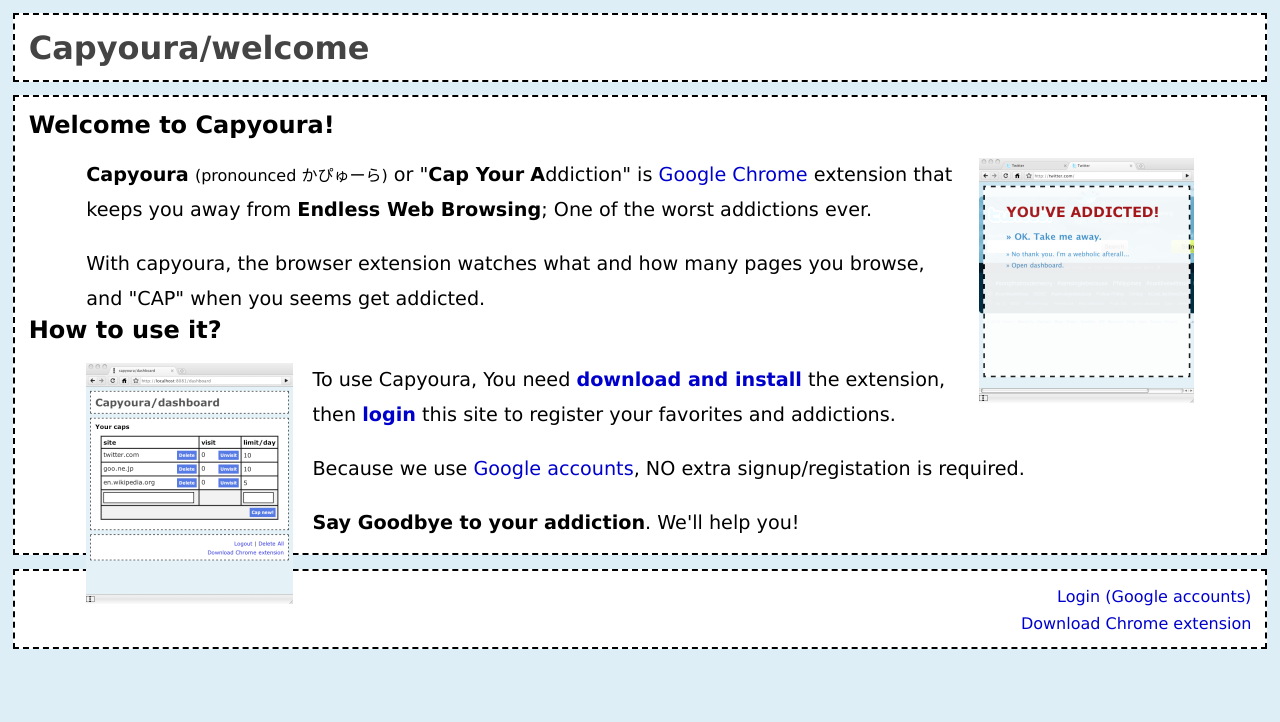
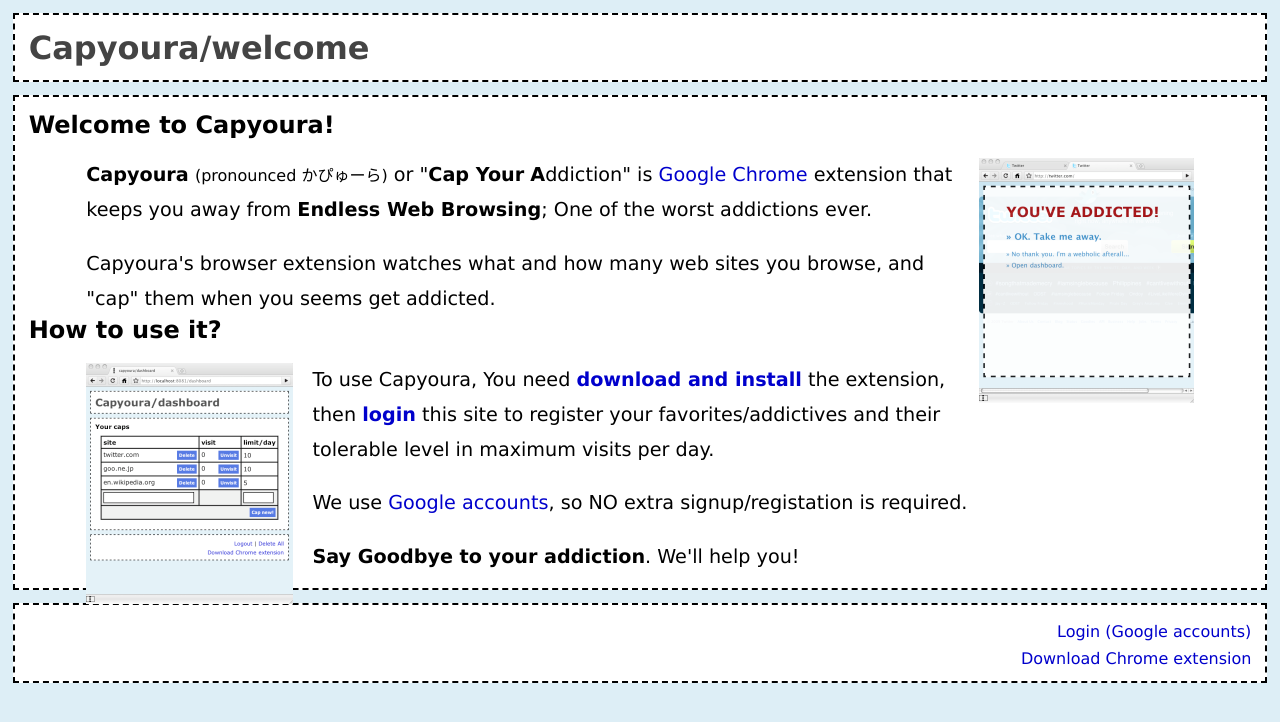
Before and after one commit to omo/capyoura, a Python web app: template gae/capyoura/templates/welcome.html in a window 1280 px wide. Shown: the top 722 px of the page. Run offline with Jinja, Linux system fonts and the light colour scheme; the template is opened without the code that fills it, so the values that code supplies are empty.

Commit message:
arranging welcome message

```diff
--- a/gae/capyoura/templates/welcome.html
+++ b/gae/capyoura/templates/welcome.html
@@ -10,18 +10,19 @@ is <a href="http://www.google.com/chrome">Google Chrome</a> extension that
 keeps you away from <em>Endless Web Browsing</em>; One of the worst addictions ever.
 </p>
 <p class="intro">
-With capyoura, the browser extension watches what and how many pages you browse,
-and "CAP" when you seems get addicted.
+Capyoura's browser extension watches what and how many web sites you browse,
+and "cap" them when you seems get addicted.
 </p>
 <h2>How to use it?</h2>
 <p class="intro">
 <a href="/dashboard"><img src="/images/sshot_20090927_1.png" style="float:left; margin-right: 1em" /></a>
 To use Capyoura, You need <a class="inst" href="{{crx_url}}">download and install</a> the extension,
-then <a class="inst" href="/dashboard">login</a> this site to register your favorites and addictions.
+then <a class="inst" href="/dashboard">login</a> this site to register your favorites/addictives and
+their tolerable level in maximum visits per day.
 </p>
 <p class="intro">
-Because we use <a href="https://www.google.com/accounts">Google accounts</a>,
-NO extra signup/registation is required.
+We use <a href="https://www.google.com/accounts">Google accounts</a>,
+so NO extra signup/registation is required.
 </p>
 <p class="intro">
 <em>Say Goodbye to your addiction</em>. We'll help you!
```
